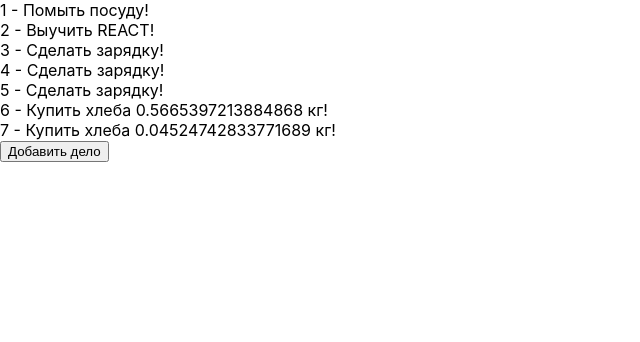
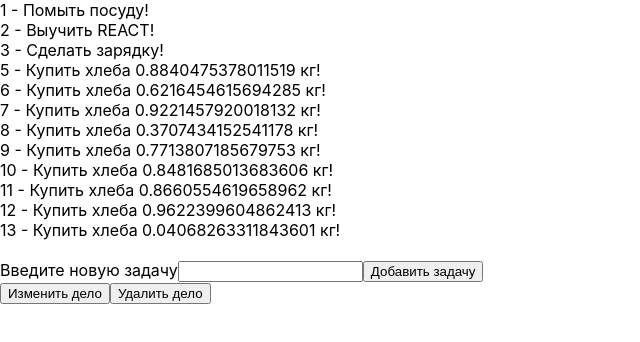
Before and after one commit to MartaDorokhova/server, a React (Create React App) app: page / in a window 1280 px wide. Shown: the top 342 px of the page, without its empty margins (0-640 px from the left). Built offline with nearby package versions, Linux system fonts and the light colour scheme; data requests are answered from the project's data file.

Commit message:
До инпута

```diff
--- a/src/App.jsx
+++ b/src/App.jsx
@@ -4,7 +4,12 @@ import styles from './App.module.css';
 export const App = () => {
 	const [toDos, setToDos] = useState([]);
 	const [isLoading, setIsLoading] = useState(false);
+	const [isCreating, setIsCreating] = useState(false);
+	const [isUpdating, setIsUpdating] = useState(false);
+	const [isDeleting, setIsDeleting] = useState(false);
 	const [refreshToDosFlag, setRefreshToDosFlag] = useState();
+
+	const refreshToDos = () => setRefreshToDosFlag(!refreshToDosFlag);
 
 	useEffect(() => {
 		setIsLoading(true);
@@ -15,8 +20,9 @@ export const App = () => {
 				setToDos(loadedToDos);
 			})
 			.finally(() => setIsLoading(false));
-	}, []);
+	}, [refreshToDosFlag]);
 	const requestAddDeal = () => {
+		setIsCreating(true);
 		fetch('http://localhost:3004/todos', {
 			method: 'Post',
 			headers: { 'Content-Type': 'application/json;charset=utf-8' },
@@ -27,7 +33,38 @@ export const App = () => {
 			.then((rawResponse) => rawResponse.json())
 			.then((response) => {
 				console.log('Добавлено новое дело:', response);
-			});
+				refreshToDos();
+			})
+			.finally(() => setIsCreating(false));
+	};
+	const requestUpdateDeal = () => {
+		setIsUpdating(true);
+		fetch('http://localhost:3004/todos/4', {
+			method: 'PUT',
+			headers: { 'Content-Type': 'application/json;charset=utf-8' },
+			body: JSON.stringify({
+				name: `Купить яблок ${Math.random()} кг`,
+			}),
+		})
+			.then((rawResponse) => rawResponse.json())
+			.then((response) => {
+				console.log('Дело обновлено:', response);
+				refreshToDos();
+			})
+			.finally(() => setIsUpdating(false));
+	};
+	const requestDeleteDeal = () => {
+		setIsDeleting(true);
+		fetch('http://localhost:3004/todos/4', {
+			method: 'DELETE',
+			headers: { 'Content-Type': 'application/json;charset=utf-8' },
+		})
+			.then((rawResponse) => rawResponse.json())
+			.then((response) => {
+				console.log('Дело обновлено:', response);
+				refreshToDos();
+			})
+			.finally(() => setIsDeleting(false));
 	};
 	return (
 		<div className={styles.app}>
@@ -40,7 +77,26 @@ export const App = () => {
 					</div>
 				))
 			)}
-			<button onClick={requestAddDeal}>Добавить дело</button>
+			<form className={styles.forms}>
+				<label>
+					Введите новую задачу
+					<input type="text" name="name" />
+				</label>
+				<input
+					type="submit"
+					disabled={isCreating}
+					onClick={requestAddDeal}
+					value="Добавить задачу"
+				/>
+			</form>
+
+			<button disabled={isUpdating} onClick={requestUpdateDeal}>
+				Изменить дело
+			</button>
+			<button disabled={isDeleting} onClick={requestDeleteDeal}>
+				Удалить дело
+			</button>
+			{/* <input>Введите задачу</input> */}
 		</div>
 	);
 };
--- a/src/App.module.css
+++ b/src/App.module.css
@@ -0,0 +1,3 @@
+.forms {
+	margin-top: 20px;
+}
--- a/src/db.json
+++ b/src/db.json
@@ -13,20 +13,40 @@
       "name": "Сделать зарядку"
     },
     {
-      "name": "Сделать зарядку",
-      "id": 4
-    },
-    {
-      "name": "Сделать зарядку",
+      "name": "Купить хлеба 0.8840475378011519 кг",
       "id": 5
     },
     {
-      "name": "Купить хлеба 0.5665397213884868 кг",
+      "name": "Купить хлеба 0.6216454615694285 кг",
       "id": 6
     },
     {
-      "name": "Купить хлеба 0.04524742833771689 кг",
+      "name": "Купить хлеба 0.9221457920018132 кг",
       "id": 7
+    },
+    {
+      "name": "Купить хлеба 0.3707434152541178 кг",
+      "id": 8
+    },
+    {
+      "name": "Купить хлеба 0.7713807185679753 кг",
+      "id": 9
+    },
+    {
+      "name": "Купить хлеба 0.8481685013683606 кг",
+      "id": 10
+    },
+    {
+      "name": "Купить хлеба 0.8660554619658962 кг",
+      "id": 11
+    },
+    {
+      "name": "Купить хлеба 0.9622399604862413 кг",
+      "id": 12
+    },
+    {
+      "name": "Купить хлеба 0.04068263311843601 кг",
+      "id": 13
     }
   ]
 }
```
